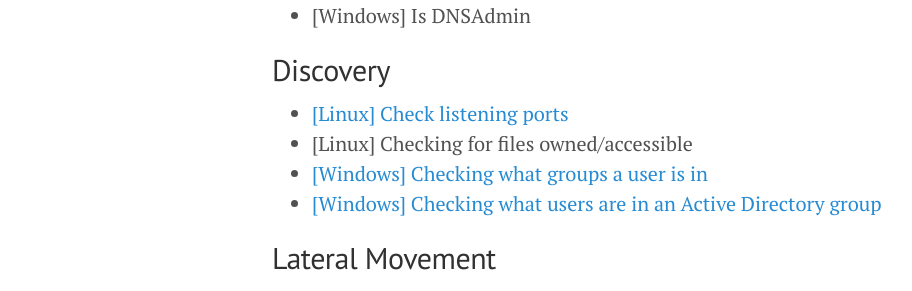
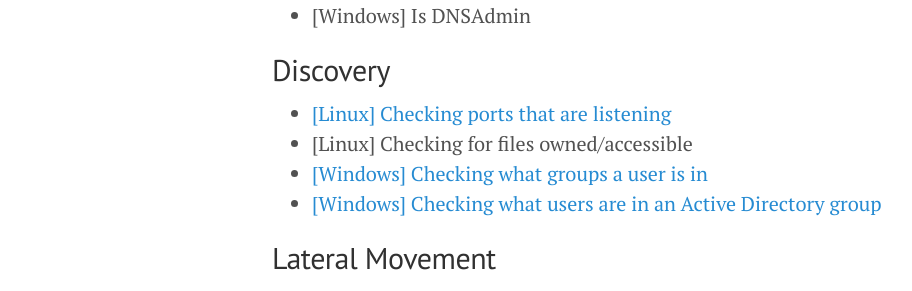
Before and after one commit to BurntxNoodle/blog, a Jekyll site: the page built from RedTeam/AttackPathsAndCommands.md, in a window 1280 px wide and 900 px high, scrolled down 918 px, cut to the strip 0-647 px from the top of the window. Shown: the part 160-451 px from the top of the strip, without its empty margins (8-920 px from the left). Built offline with Jekyll 4.4.1, drawn with Linux system fonts in a browser that asks for light colours; some of the changed text lies outside the part shown.

Commit message:
Add files via upload

```diff
--- a/RedTeam/AttackPathsAndCommands.md
+++ b/RedTeam/AttackPathsAndCommands.md
@@ -36,7 +36,7 @@ This page will contain a high-level overview of general attack paths, vectors an
 
 ## Discovery
 
-* [[Linux] Check listening ports](https://securitynoodle.github.io/RedTeam/AttackPathsAndCommands/#check-listening-ports)
+* [[Linux] Checking ports that are listening](https://securitynoodle.github.io/RedTeam/AttackPathsAndCommands/#checking-ports-that-are-listening)
 * [Linux] Checking for files owned/accessible
 * [[Windows] Checking what groups a user is in](https://securitynoodle.github.io/RedTeam/AttackPathsAndCommands/#checking-what-groups-a-user-is-in)
 * [[Windows] Checking what users are in an Active Directory group](https://securitynoodle.github.io/RedTeam/AttackPathsAndCommands/#checking-what-users-are-in-an-active-directory-group)
@@ -195,7 +195,7 @@ reset; sh 1>&0 2>&0
 
 # Discovery
 
-### Check listening ports
+### Checking ports that are listening
 `netstat -tulp`
 * Utilizes the netstat command to look for tcp (the `t` in the command) and udp (the `u` in the command) ports that are listening (`l`) and prints output with program names (the `p`)
 
```
